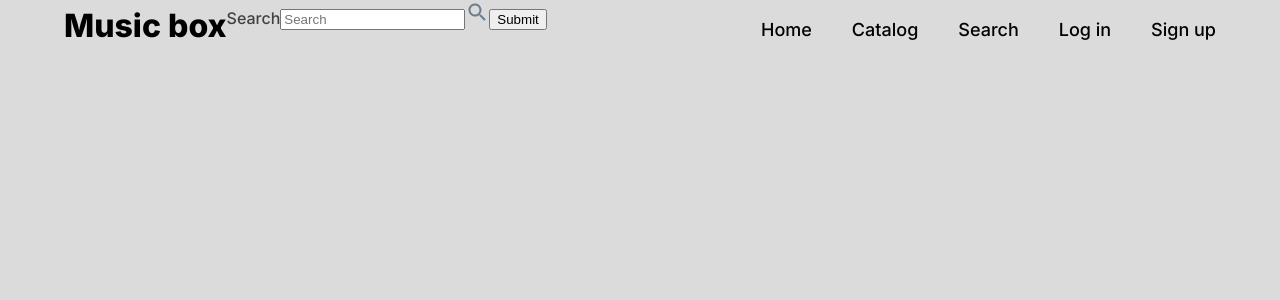
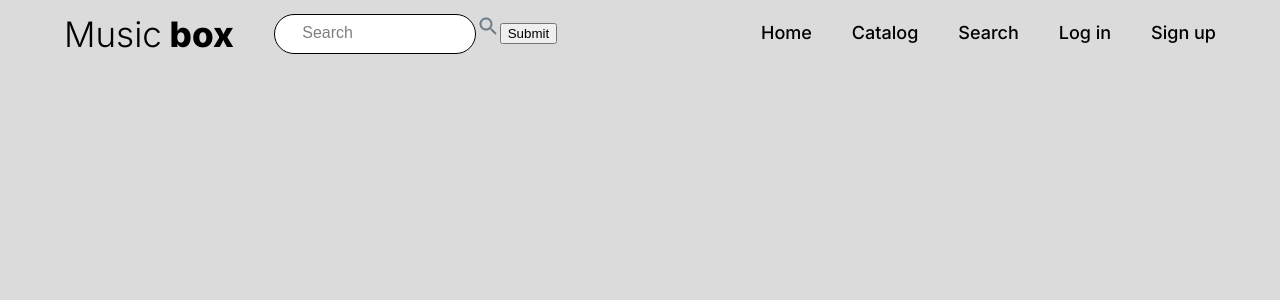
Before and after one commit to eprikhodko/music-box, a React (Create React App) app: page / in a window 1280 px wide. Shown: the top 300 px of the page. Built offline with nearby package versions, Linux system fonts and the light colour scheme.

Commit message:
Add styles to Header component

```diff
--- a/src/components/Logo.js
+++ b/src/components/Logo.js
@@ -5,6 +5,8 @@ import * as ROUTES from "../constants/routes"
 
 const StyledLogo = styled.h1`
   color: #000;
+  font-size: 3.5rem;
+  font-weight: 800;
   margin: 0;
 `
 
@@ -12,10 +14,16 @@ const StyledLink = styled(Link)`
   text-decoration: none;
 `
 
+const SpanLight = styled.span`
+  font-weight: 300;
+`
+
 function Logo() {
   return (
     <StyledLink to={ROUTES.HOME}>
-      <StyledLogo>Music box</StyledLogo>
+      <StyledLogo>
+        <SpanLight>Music</SpanLight> box
+      </StyledLogo>
     </StyledLink>
   )
 }
--- a/src/components/Search.js
+++ b/src/components/Search.js
@@ -1,6 +1,24 @@
 import { useState } from "react"
+import styled from "styled-components"
 
 import { ReactComponent as IconSearch } from "../icons/search_24px.svg"
+
+const SearchForm = styled.form`
+  margin-left: 2.5em;
+`
+
+const SearchInput = styled.input`
+  /* font-size: 1rem; */
+  border: 1px solid #000;
+  border-radius: 50px;
+  padding: 0.863em;
+  ::placeholder {
+    color: rgba(0, 0, 0, 0.5);
+    font-size: 1.6rem;
+    font-weight: 500;
+    padding: 5em 0 5em 1em;
+  }
+`
 
 function Search() {
   const [searchQuery, setSearchQuery] = useState("")
@@ -17,19 +35,19 @@ function Search() {
   console.log(searchQuery)
 
   return (
-    <form onSubmit={handleSearchSubmit}>
-      <label htmlFor="search input">
-        Search
-        <input
+    <SearchForm onSubmit={handleSearchSubmit}>
+      {/* <label htmlFor="search input"> */}
+      {/* Search */}
+      <SearchInput
         type="text"
         placeholder="Search"
         value={searchQuery}
         onChange={handleChange}
       />
       <IconSearch />
-      </label>
+      {/* </label> */}
       <input type="submit" value="Submit" />
-    </form>
+    </SearchForm>
   )
 }
 
--- a/src/components/containers/Container.js
+++ b/src/components/containers/Container.js
@@ -7,7 +7,7 @@ const StyledContainer = styled.div`
   justify-content: space-between;
   /* border: 1px solid magenta; */
 
-  margin: 0 auto;
+  margin: 0.2em auto;
 `
 
 function Container({ children }) {
--- a/src/components/containers/ContainerFlex.js
+++ b/src/components/containers/ContainerFlex.js
@@ -3,6 +3,7 @@ import styled from "styled-components"
 
 const StyledContainerFlex = styled.div`
   display: flex;
+  align-items: center;
 `
 
 function ContainerFlex({ children }) {
--- a/src/globalStyles.js
+++ b/src/globalStyles.js
@@ -25,6 +25,7 @@ const GlobalStyle = createGlobalStyle`
 
   h1, h2, strong {
     font-weight: 800;
+    margin: 0;
   }
 `
 
```
Lines whose indentation alone changed are shown as unchanged.
